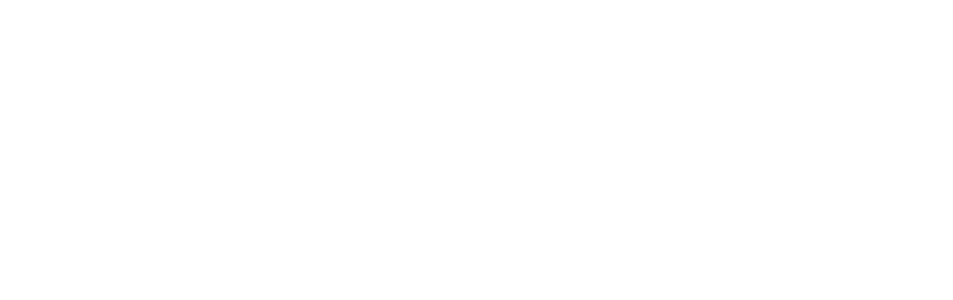
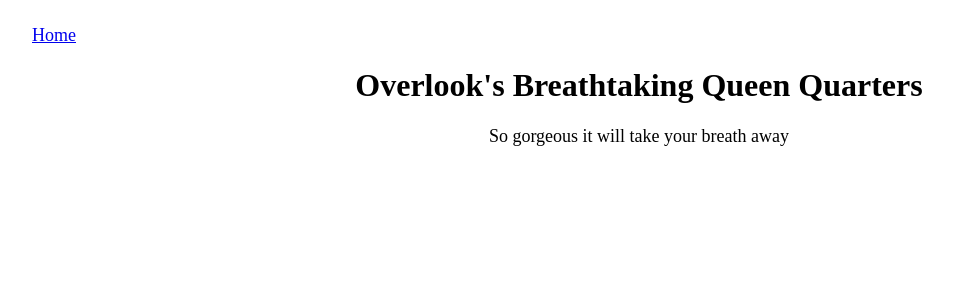
Before and after one commit to Meekb/OH_Computed, a Nuxt app: page /queen-quarters in a window 1280 px wide. Before the commit this address had no page. Shown: the top 300 px of the page, without its empty margins (1-954 px from the left). Built offline with nearby package versions, Linux system fonts and the light colour scheme.

Commit message:
Adjust UserHeader last stay text and move sign out button to top left

```diff
--- a/components/history-sidebar.vue
+++ b/components/history-sidebar.vue
@@ -96,7 +96,7 @@ export default {
   font-weight: 600;
 }
 .initial-sidebar {
-  margin-top: 93px;
+  margin-top: 100px;
 }
 .sidebar-image {
   /* margin-top: 125px; */
--- a/components/rooms-display.vue
+++ b/components/rooms-display.vue
@@ -2,31 +2,37 @@
   <div class="rooms-container">
     <div v-if="!isSearching" class="room-images">
       <div class="res-container">
+        <NuxtLink to="/residential-suite">
           <img
             src="../static/residential_suite.jpeg"
             alt="Overlook Residential Suite"
             class="res-suite"
           />
+        </NuxtLink>
           <p>
             Residential Suite
           </p>
       </div>
       <div class="queen-container">
+        <NuxtLink to="/queen-quarters">
         <img
           src="../static/queen.jpeg"
           alt="Overlook Queen"
           class="queen"
         />
+        </NuxtLink>
         <p>
-          Queen Room
+          Queen Quarters
         </p>
       </div>
       <div class="single-container">
+        <NuxtLink to="/single-room">
         <img
           src="../static/single_room.jpeg"
           alt="Overlook Single"
           class="single"
         />
+        </NuxtLink>
         <p>
           Single Room
         </p>
@@ -61,7 +67,7 @@ export default {
 }
 </script>
 
-<style scoped>
+<style>
 .rooms-container {
   display: flex;
   flex-direction: column;
--- a/components/user-header.vue
+++ b/components/user-header.vue
@@ -1,14 +1,14 @@
 <template>
   <header class="user-header">
+    <button class="logout-btn" @click="logout">
+      Sign Out
+    </button>
     <h1 class="user-greeting">
       Hello {{ firstName }}
     </h1>
     <p class="last-stay">
-      Your last stay with us was on {{ lastStay }}
+      Your last stay was on {{ lastStay }}
     </p>
-    <button class="logout-btn" @click="logout">
-      Sign Out
-    </button>
   </header>
 </template>
 
@@ -50,7 +50,7 @@ export default {
   border-radius: 1rem;
   font-size: 18px;
   font-weight: bold;
-  margin-bottom: 25px;
+  margin-top: 25px;
   margin-left: 10px;
 }
 .user-greeting {
--- /dev/null
+++ b/pages/queen-quarters.vue
@@ -0,0 +1,36 @@
+<template>
+  <main>
+    <header>
+     <NuxtLink to="/dashboard" class="home-link">Home</NuxtLink>
+    </header>
+    <h1>
+      Overlook's Breathtaking Queen Quarters
+    </h1>
+    <p class="about-room">
+      So gorgeous it will take your breath away
+    </p>
+  </main>
+</template>
+
+<script>
+export default {
+
+}
+</script>
+
+<style scoped>
+h1 {
+  text-align: center;
+}
+header {
+  margin-top: 25px;
+  margin-left: 25px;
+  font-size: 18px;
+}
+p {
+  font-size: 18px;
+}
+.about-room {
+  text-align: center;
+}
+</style>
--- /dev/null
+++ b/pages/residential-suite.vue
@@ -0,0 +1,36 @@
+<template>
+  <main>
+    <header>
+     <NuxtLink to="/dashboard" class="home-link">Home</NuxtLink>
+    </header>
+    <h1>
+      Overlook's Stunning Residential Suite
+    </h1>
+    <p class="about-room">
+      So luxurious you will never want to leave
+    </p>
+  </main>
+</template>
+
+<script>
+export default {
+
+}
+</script>
+
+<style scoped>
+h1 {
+  text-align: center;
+}
+header {
+  margin-top: 25px;
+  margin-left: 25px;
+  font-size: 18px;
+}
+p {
+  font-size: 18px;
+}
+.about-room {
+  text-align: center;
+}
+</style>
--- /dev/null
+++ b/pages/single-room.vue
@@ -0,0 +1,36 @@
+<template>
+  <main>
+    <header>
+     <NuxtLink to="/dashboard" class="home-link">Home</NuxtLink>
+    </header>
+    <h1>
+      Overlook's Simplified Single Room
+    </h1>
+    <p class="about-room">
+      So splendid you will just die
+    </p>
+  </main>
+</template>
+
+<script>
+export default {
+
+}
+</script>
+
+<style scoped>
+h1 {
+  text-align: center;
+}
+header {
+  margin-top: 25px;
+  margin-left: 25px;
+  font-size: 18px;
+}
+p {
+  font-size: 18px;
+}
+.about-room {
+  text-align: center;
+}
+</style>
```
Lines whose indentation alone changed are shown as unchanged.
